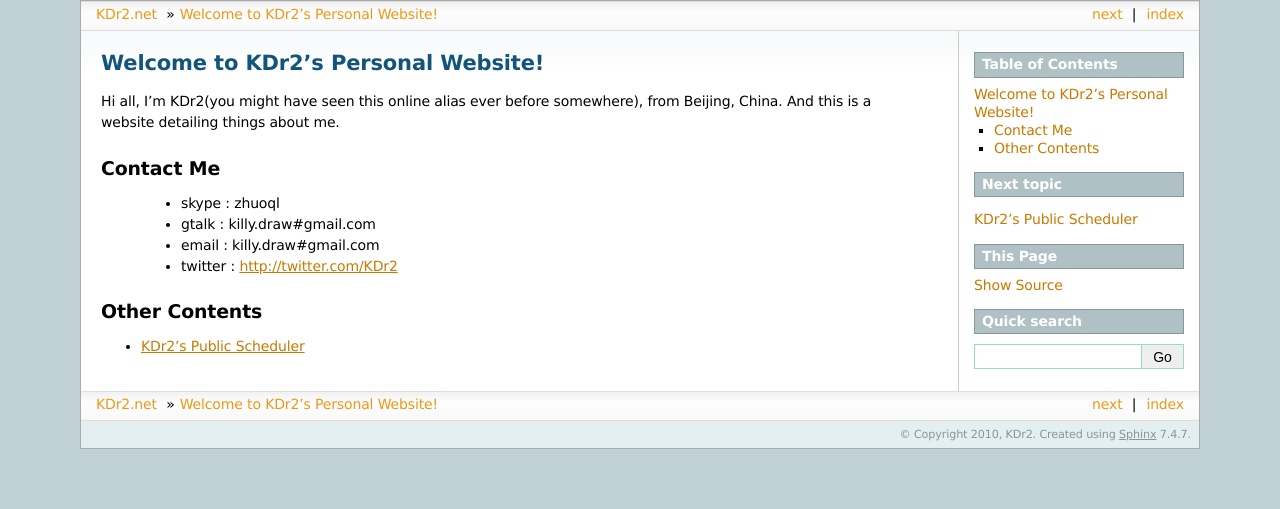
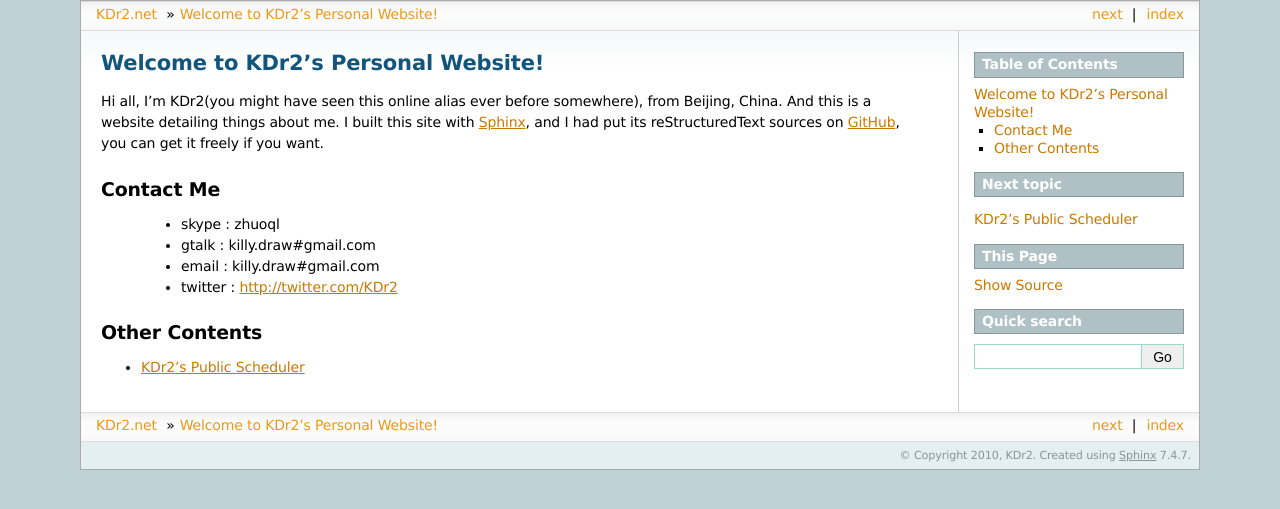
Before and after one commit to KDr2/kdr2.net, a Sphinx documentation site: the page built from source/index.rst, in a window 1280 px wide. Shown: the top 509 px of the page. Built offline with Sphinx 7.4.7, drawn with Linux system fonts in a browser that asks for light colours.

Commit message:
some update

```diff
--- a/source/index.rst
+++ b/source/index.rst
@@ -8,6 +8,9 @@ Welcome to KDr2's Personal Website!
 
 Hi all, I'm KDr2(you might have seen this online alias ever before somewhere),
 from Beijing, China. And this is a website detailing things about me.
+I built this site with `Sphinx <http://sphinx.pocoo.org/>`_, and I had put its
+reStructuredText sources on `GitHub <http://github.com/KDr2/kdr2.net>`_, you can
+get it freely if you want.
 
 
 Contact Me
```
